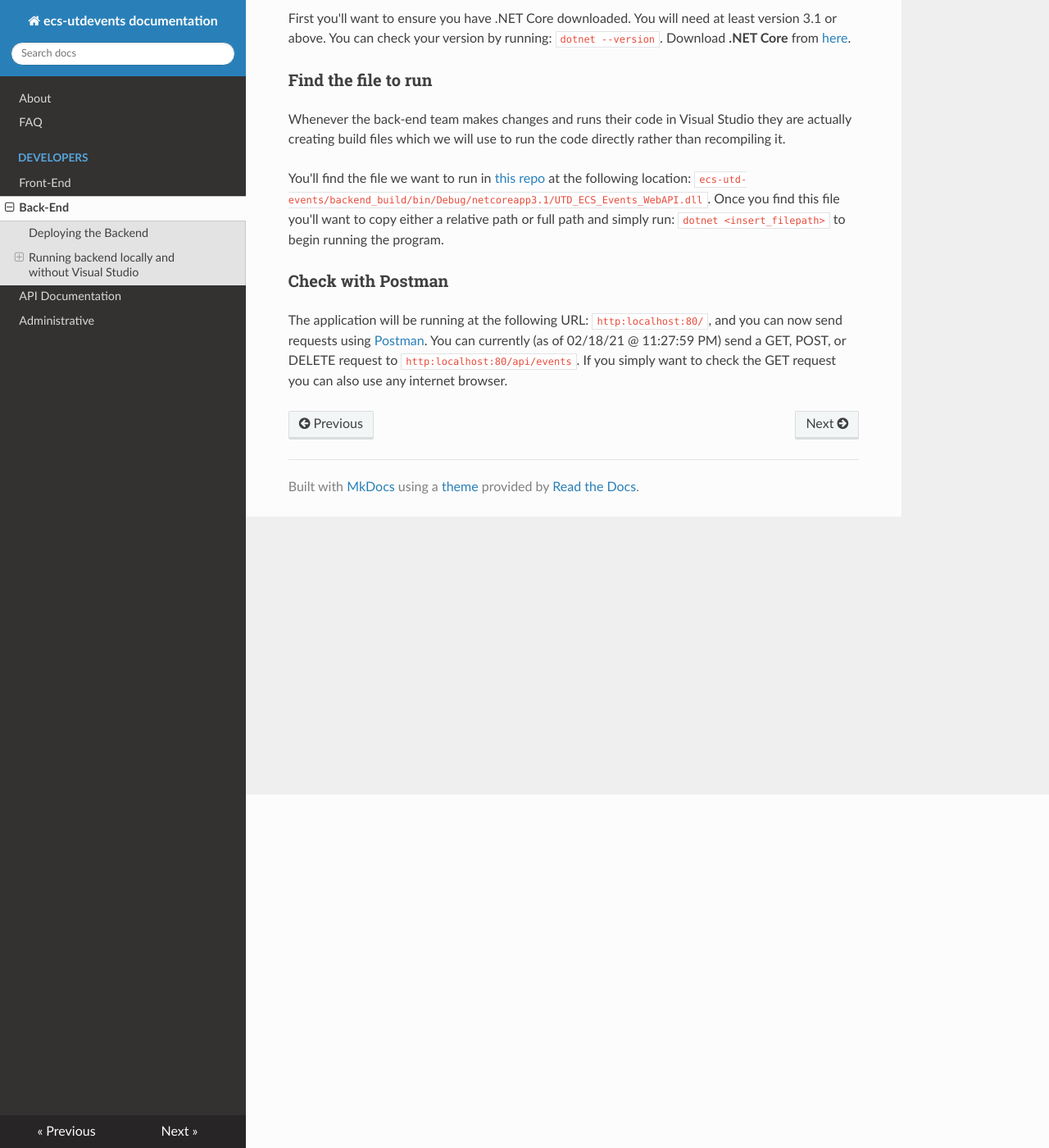
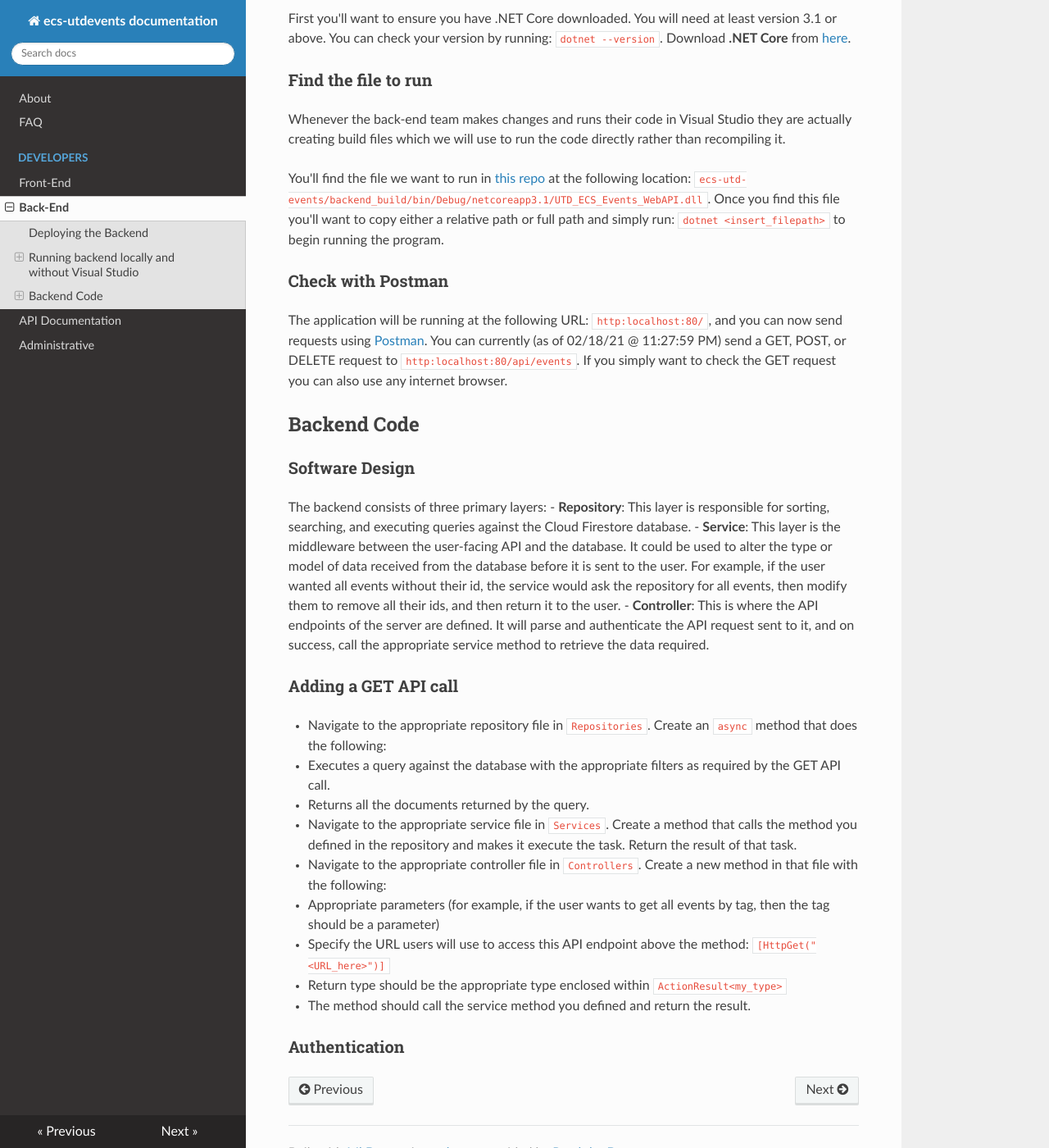
Before and after one commit to sid-devic/ecs-utdevents-docs-fork, an MkDocs documentation site: the page built from docs/backend.md, in a window 1280 px wide and 1400 px high, scrolled down 431 px. Shown: the whole window at 82% size. Built offline with MkDocs 1.6.1, drawn with Linux system fonts in a browser that asks for light colours; nearby versions of some CDN libraries.

Commit message:
Update backend.md

```diff
--- a/docs/backend.md
+++ b/docs/backend.md
@@ -21,3 +21,25 @@ Once you find this file you'll want to copy either a relative path or full path
 The application will be running at the following URL: `http:localhost:80/`, and you can now send requests using [Postman](https://www.postman.com/downloads/).
 You can currently (as of 02/18/21 @ 11:27:59 PM) send a GET, POST, or DELETE request to `http:localhost:80/api/events`.
 If you simply want to check the GET request you can also use any internet browser.
+
+## Backend Code
+### Software Design
+
+The backend consists of three primary layers:
+- **Repository**: This layer is responsible for sorting, searching, and executing queries against the Cloud Firestore database.
+- **Service**: This layer is the middleware between the user-facing API and the database. It could be used to alter the type or model of data received from the database before it is sent to the user. For example, if the user wanted all events without their id, the service would ask the repository for all events, then modify them to remove all their ids, and then return it to the user.
+- **Controller**: This is where the API endpoints of the server are defined. It will parse and authenticate the API request sent to it, and on success, call the appropriate service method to retrieve the data required.
+
+
+### Adding a GET API call
+- Navigate to the appropriate repository file in `Repositories`. Create an `async` method that does the following:
+  - Executes a query against the database with the appropriate filters as required by the GET API call.
+  - Returns all the documents returned by the query.
+- Navigate to the appropriate service file in `Services`. Create a method that calls the method you defined in the repository and makes it execute the task. Return the result of that task.
+- Navigate to the appropriate controller file in `Controllers`. Create a new method in that file with the following:
+  - Appropriate parameters (for example, if the user wants to get all events by tag, then the tag should be a parameter)
+  - Specify the URL users will use to access this API endpoint above the method: `[HttpGet("<URL_here>")]`
+  - Return type should be the appropriate type enclosed within `ActionResult<my_type>`
+  - The method should call the service method you defined and return the result.
+
+### Authentication
```
